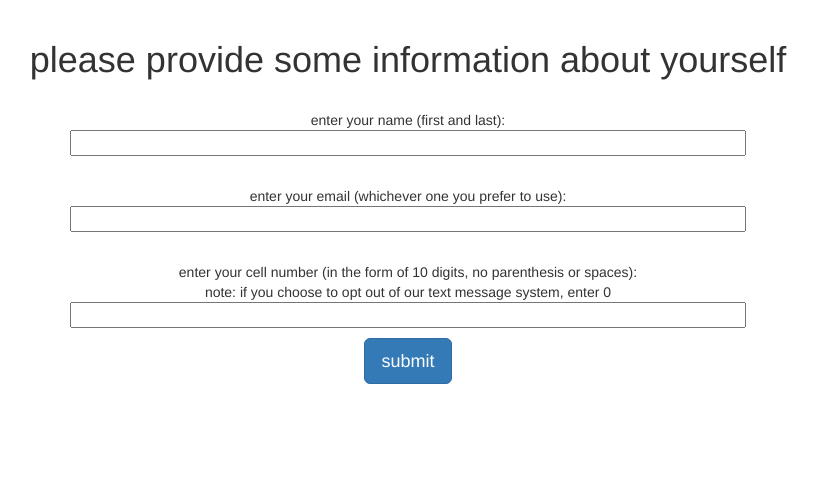
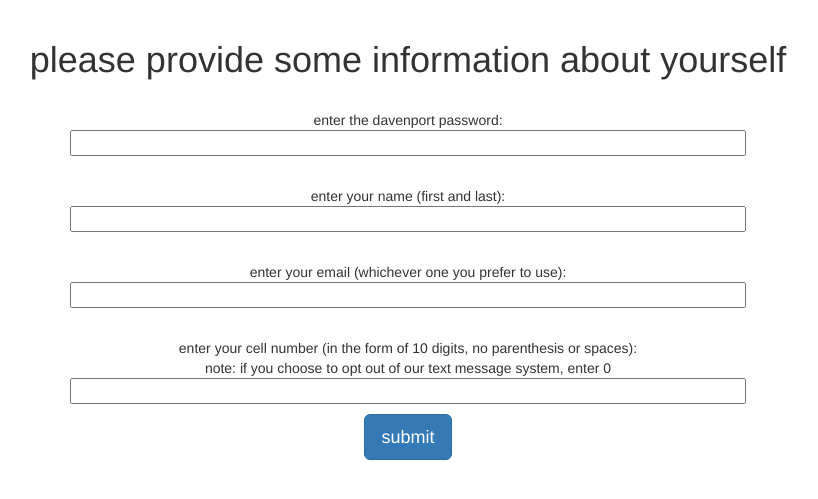
Before and after one commit to ericho99/dportims, a Python web app: template app/templates/newuser.html in a window 1280 px wide. Shown: the top 499 px of the page, without its empty margins (232-1050 px from the left). Run offline with Jinja, Linux system fonts and the light colour scheme; the template is opened without the code that fills it, so the values that code supplies are empty, except form fields; tables that the repository leaves empty hold one stand-in row (values such as "Sample post"); form fields are guessed from the names that the template uses; some libraries are stand-ins or nearby versions.

Commit message:
added a password to the initial login

```diff
--- a/app/__init__.py
+++ b/app/__init__.py
@@ -9,7 +9,7 @@ cas = CAS(app)
 app.config['CAS_SERVER'] = 'https://secure.its.yale.edu'
 app.config['CAS_LOGIN_ROUTE'] = '/cas/login'
 app.config['CAS_AFTER_LOGIN'] = 'index'
-app.config['SECRET_KEY'] = os.environ['USER_AUTH_SECRET_KEY']
+app.config['SECRET_KEY'] = os.environ['SECRET_KEY_T']
 
 app.config['SQLALCHEMY_DATABASE_URI'] = os.environ['FLASK_DATABASE_URL']
 db = SQLAlchemy(app)
--- a/app/forms.py
+++ b/app/forms.py
@@ -3,6 +3,7 @@ from wtforms import TextField, BooleanField
 from wtforms.validators import Required
 
 class UserForm(Form):
+    password = TextField('password', validators = [Required()])
     name = TextField('name', validators = [Required()])
     email = TextField('email', validators = [Required()])
     number = TextField('number', validators = [Required()])
--- a/app/templates/newuser.html
+++ b/app/templates/newuser.html
@@ -4,6 +4,16 @@
 		<h1>please provide some information about yourself</h1><br>
 		<form action="/newuser" method="post" name="newuser">
 		{{form.hidden_tag()}}
+    	<p>
+	        enter the davenport password:<br>
+	        {{form.password(size=80)}}<br>
+	        {% for error in form.errors.password %}
+        		<span style="color: red;">[{{error}}]</span>
+        	{% endfor %}<br>
+        	{% if validpass == 0 %}
+        		<span style="color: red;">[wrong password, try again]</span><br>
+        	{% endif %}
+	    </p>
     	<p>
 	        enter your name (first and last):<br>
 	        {{form.name(size=80)}}<br>
```
Also changed, not shown: app/views.py (+10 -5 lines), 5 other files.
